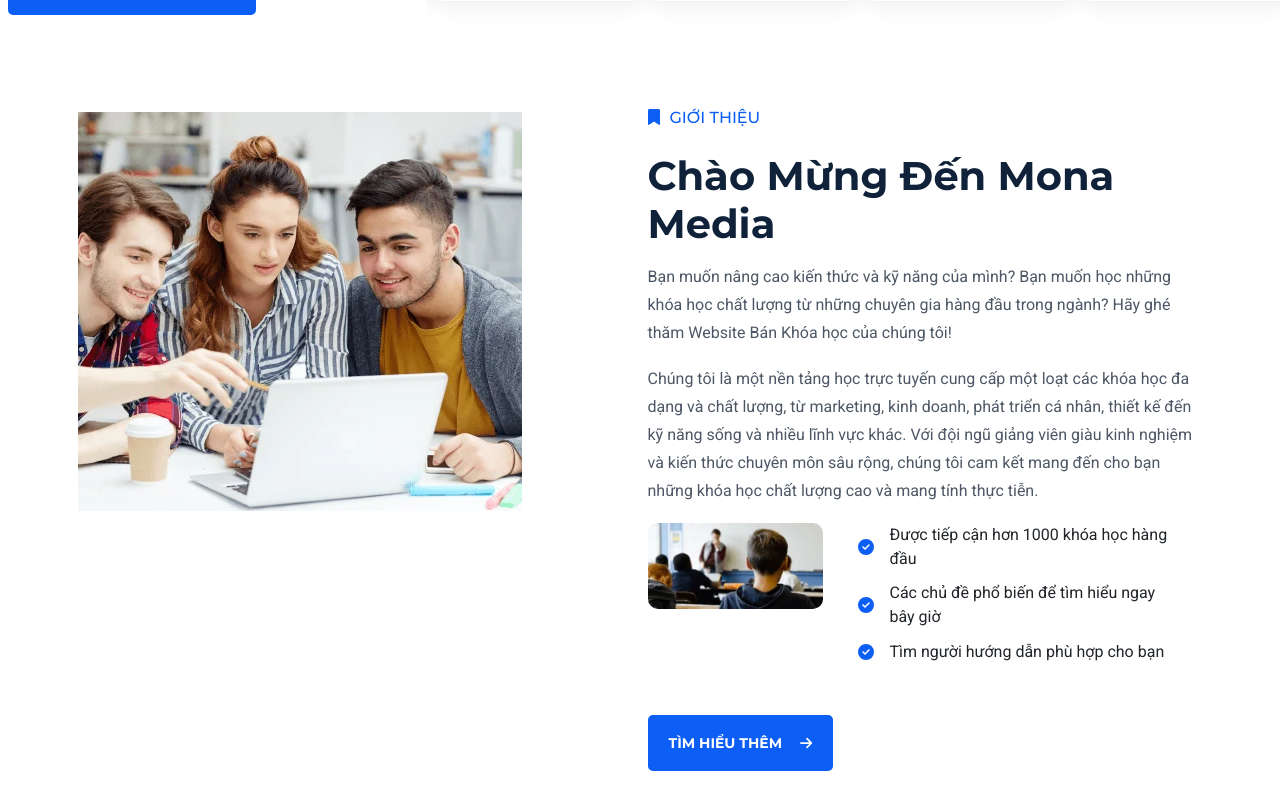
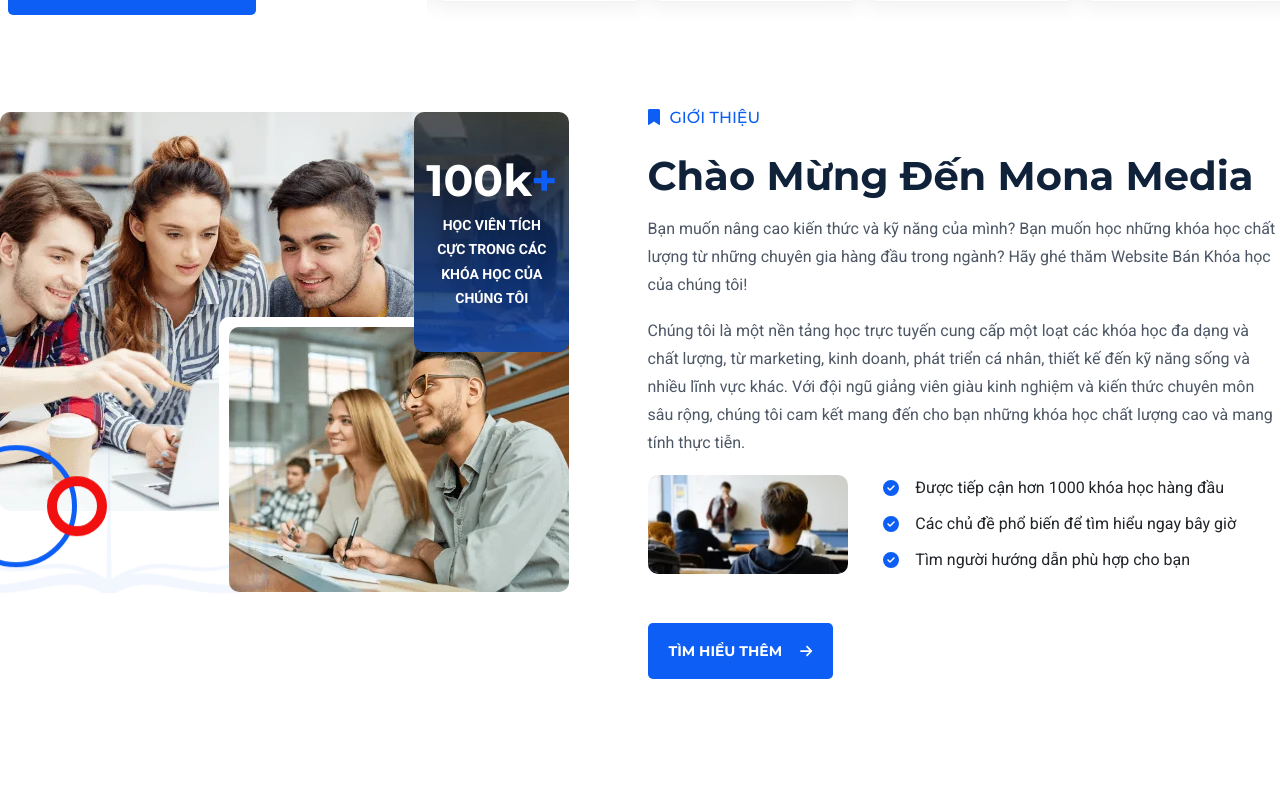
Before and after one commit to PhamQuyTung/education-ui, a React (Create React App) app: page / in a window 1280 px wide. Shown: the part 1197-2007 px from the top of the page. Built offline with nearby package versions, Linux system fonts and the light colour scheme.

Commit message:
Hoàn thành phần AboutContent & cài thêm thư viện CountUp

```diff
--- a/package.json
+++ b/package.json
@@ -22,6 +22,7 @@
         "prop-types": "^15.8.1",
         "react": "^18.3.1",
         "react-bootstrap": "^2.10.7",
+        "react-countup": "^6.5.3",
         "react-dark-mode-toggle": "^0.2.0",
         "react-dom": "^18.3.1",
         "react-i18next": "^15.4.0",
--- a/src/components/GlobalStyles/GlobalStyles.scss
+++ b/src/components/GlobalStyles/GlobalStyles.scss
@@ -32,11 +32,13 @@
     --ripple-ani-duration: 5s;
     --transition: all 0.3s linear;
     --animation-fadeIn: slideIn 0.3s ease forwards;
-    --font-Roboto: "Roboto", serif;
+    --animation-time-during: 7s linear infinite;
+    --font-Roboto: 'Roboto', serif;
 }
 
 html {
     font-size: 62.5%;
+    overflow-x: hidden;
 }
 
 body {
@@ -101,6 +103,11 @@
     background-color: rgba(0, 0, 0, 0);
 }
 
+h1 {
+    font-size: calc(1.375rem + 1.5vw);
+}
+
+//
 @keyframes slideIn {
     from {
         opacity: 0;
@@ -112,6 +119,48 @@
     }
 }
 
-h1 {
-    font-size: calc(1.375rem + 1.5vw);
+// Keyframes
+@keyframes jumpAni {
+    0% {
+        transform: translateY(0);
+    }
+    40% {
+        transform: translateY(5%);
+    }
+    100% {
+        transform: translateY(0);
+    }
 }
+
+@keyframes jumpReverseAni {
+    0% {
+        bottom: 5%;
+    }
+    40% {
+        bottom: 2%;
+    }
+    100% {
+        bottom: 5%;
+    }
+}
+
+@keyframes jumpReverseAni2 {
+    0% {
+        bottom: -1%;
+    }
+    40% {
+        bottom: -5%;
+    }
+    100% {
+        bottom: -1%;
+    }
+}
+
+@keyframes spin {
+    0% {
+        transform: rotate(0deg);
+    }
+    100% {
+        transform: rotate(360deg);
+    }
+}
--- a/src/libs/motionVariants/containerVariants.js
+++ b/src/libs/motionVariants/containerVariants.js
@@ -2,7 +2,6 @@
 //     hidden: { opacity: 0 },
 //     visible: { opacity: 1, transition: { staggerChildren: 0.2 } },
 // };
-
 const baseTransition = { duration: 0.8, ease: 'easeOut' };
 
 export const slideInFromLeft = (delay = 0) => ({
--- a/src/pages/Home/AboutContent/AboutContent.js
+++ b/src/pages/Home/AboutContent/AboutContent.js
@@ -1,46 +1,79 @@
+import React, { useState } from 'react';
+import classNames from 'classnames/bind';
+import { Row, Col } from 'react-bootstrap';
+import { motion } from 'framer-motion';
+import { useInView } from 'react-intersection-observer';
+import CountUp from 'react-countup';
+import { FontAwesomeIcon } from '@fortawesome/react-fontawesome';
+import { faCheckCircle } from '@fortawesome/free-solid-svg-icons';
+
 import styles from './AboutContent.module.scss';
-import { Container, Row, Col } from 'react-bootstrap';
-
-import classNames from 'classnames/bind';
 import Title from '~/components/Title';
 import Image from '~/components/Image';
-import image1 from '~/assets/images/Home/AboutContent/about1.webp'
-import image2 from '~/assets/images/Home/AboutContent/about_1_2.webp'
-import image3 from '~/assets/images/Home/AboutContent/about_1_3.webp'
-import image4 from '~/assets/images/Home/AboutContent/about_1_4.webp'
-import shape1 from '~/assets/images/Home/AboutContent/BookShape.webp'
-import { FontAwesomeIcon } from '@fortawesome/react-fontawesome';
-import { faCheckCircle } from '@fortawesome/free-solid-svg-icons';
+import image1 from '~/assets/images/Home/AboutContent/about1.webp';
+import image2 from '~/assets/images/Home/AboutContent/about_1_2.webp';
+import image4 from '~/assets/images/Home/AboutContent/about_1_4.webp';
+import shape1 from '~/assets/images/Home/AboutContent/BookShape.webp';
 
 const cx = classNames.bind(styles);
 
 function AboutContent() {
+    const [startCount, setStartCount] = useState(false);
+
+    // Sử dụng useInView để theo dõi phần tử vào viewport
+    const { ref, inView } = useInView({
+        triggerOnce: true, // Kích hoạt một lần
+        threshold: 0.2, // Kích hoạt khi 20% phần tử xuất hiện trong viewport
+    });
+
     return (
         <div className={cx('about-content')}>
-            <Container className={cx('wrapper')}>
-                <Row>
+            <div className={cx('wrapper')}>
+                <Row ref={ref}>
                     <Col lg={6} md={12} xs={12}>
-                        <div className={cx('content-img')}>
+                        <motion.div
+                            className={cx('content-img')}
+                            initial={{ opacity: 0, x: -400 }}
+                            animate={inView ? { opacity: 1, x: 0 } : {}} // Kích hoạt khi inView = true
+                            transition={{ duration: 1 }}
+                            onAnimationComplete={() => setStartCount(true)} // Bắt đầu Counter sau animation
+                        >
                             <div className={cx('img1-wrap')}>
-                                <Image src={image1} alt="image1" />
+                                <Image src={image1} alt="image1" className={cx('img1')} />
                             </div>
 
-                            {/* <div className={cx('img2-wrap')}>
-                                <Image src={image2} alt="image2" />
+                            <div className={cx('img2-wrap')}>
+                                <Image src={image2} alt="image2" className={cx('img2')} />
                             </div>
 
                             <div className={cx('img3-wrap')}>
-                                <Image src={image3} alt="image3" />
+                                <div className={cx('bg')}>
+                                    <div className={cx('content')}>
+                                        {/* Chỉ hiển thị Counter khi animation hoàn thành */}
+                                        {startCount && (
+                                            <h3>
+                                                <CountUp start={0} end={100} duration={3} />k
+                                                <span className={cx('theme')}>+</span>
+                                            </h3>
+                                        )}
+                                        <p>Học Viên Tích Cực Trong Các Khóa Học Của Chúng Tôi</p>
+                                    </div>
+                                </div>
                             </div>
 
-                            <div className={cx('img4-wrap')}>
-                                <Image src={shape1} alt="shape1" />
-                            </div> */}
-                        </div>
+                            <div className={cx('shape1-wrap')}>
+                                <Image src={shape1} alt="shape1" className={cx('shape1')} />
+                            </div>
+                        </motion.div>
                     </Col>
 
                     <Col lg={6} md={12} xs={12}>
-                        <div className={cx('content-title')}>
+                        <motion.div
+                            className={cx('content-title')}
+                            initial={{ opacity: 0, x: 400 }}
+                            animate={inView ? { opacity: 1, x: 0 } : {}}
+                            transition={{ duration: 1 }}
+                        >
                             <Title
                                 title="Giới thiệu"
                                 sub="Chào mừng đến Mona Media"
@@ -81,10 +114,10 @@
                                     </Col>
                                 </Row>
                             </Title>
-                        </div>
+                        </motion.div>
                     </Col>
                 </Row>
-            </Container>
+            </div>
         </div>
     );
 }
--- a/src/pages/Home/AboutContent/AboutContent.module.scss
+++ b/src/pages/Home/AboutContent/AboutContent.module.scss
@@ -3,19 +3,141 @@
 }
 
 .wrapper {
+    max-width: var(--main-container);
+    margin: 0 auto;
 }
 
 .content-img {
+    position: relative;
+    height: 490px;
+
     .img1-wrap {
+        .img1 {
+            border-radius: 10px;
+        }
     }
 
     .img2-wrap {
+        position: absolute;
+        bottom: 0;
+        right: 10%;
+        border: 10px solid #fff;
+        border-right: none;
+        border-radius: 10px;
+        overflow: hidden; /* Giới hạn phần ảnh tràn */
+        background-color: #fff;
+
+        .img2 {
+            border-radius: 10px;
+            transition: var(--transition);
+        }
     }
 
     .img3-wrap {
+        position: absolute;
+        top: 0;
+        right: 10%;
+        border-radius: 10px;
+
+        .bg {
+            max-width: 155px;
+            min-height: 240px;
+            background-image: url('../../../assets/images/Home/AboutContent/about_1_3.webp');
+            background-position: center;
+            background-repeat: no-repeat;
+            border-radius: 10px;
+            background-size: cover;
+            display: flex;
+            flex-direction: column;
+            justify-content: center;
+            align-items: center;
+
+            &:after {
+                content: '';
+                position: absolute;
+                left: 0;
+                top: 0;
+                height: 100%;
+                width: 100%;
+                background: -webkit-linear-gradient(top, rgba(13, 94, 244, 0) 0%, rgba(13, 94, 244, 0.6) 100%);
+                background: linear-gradient(180deg, rgba(13, 94, 244, 0) 0%, rgba(13, 94, 244, 0.6) 100%);
+                z-index: 1;
+                border-radius: 10px;
+            }
+
+            .content {
+                text-align: center;
+                z-index: 2;
+
+                h3 {
+                    font-size: 44px;
+                    color: var(--white-color);
+                    font-weight: 700;
+                    margin-bottom: 6px;
+                }
+
+                p {
+                    color: var(--white-color);
+                    font-size: 1.4rem;
+                    font-weight: 700;
+                    text-transform: uppercase;
+                    margin: 0 17px;
+                }
+
+                .theme {
+                    color: var(--theme-color);
+                }
+            }
+        }
     }
 
-    .img4-wrap {
+    .shape1-wrap {
+        position: relative;
+        bottom: 31%;
+        left: -8%;
+        width: 320px;
+        height: auto;
+        z-index: 3;
+        animation: jumpAni 4s linear infinite;
+
+        @keyframes jumpAni {
+            0% {
+                transform: translateY(0);
+            }
+            40% {
+                transform: translateY(7%);
+            }
+            100% {
+                transform: translateY(0);
+            }
+        }
+
+        .shape1 {
+        }
+
+        &::before {
+            content: '';
+            position: absolute;
+            left: 98px;
+            bottom: 57px;
+            border: 10px solid var(--theme-color2);
+            border-radius: 50%;
+            width: 60px;
+            height: 60px;
+        }
+
+        &::after {
+            content: '';
+            position: absolute;
+            left: 6px;
+            bottom: 26px;
+            display: block;
+            width: 122px;
+            height: 122px;
+            border: 5px solid var(--theme-color);
+            border-radius: 50%;
+            z-index: -1;
+        }
     }
 }
 
@@ -33,7 +155,6 @@
     padding-bottom: 40px;
 
     .check-img {
-
         .custom-img {
             width: 100%;
             height: auto;
@@ -51,7 +172,6 @@
     gap: 15px;
 
     .check-list {
-
     }
 
     .check-item {
--- a/src/pages/Home/Category/Category.js
+++ b/src/pages/Home/Category/Category.js
@@ -17,12 +17,10 @@
         threshold: 0.2, // Tỷ lệ phần tử cần hiển thị để trigger animation (0.2 tức 20%)
     });
 
-
-
     return (
         <div className={cx('category')}>
             <Container className={cx('wrapper')}>
-                <Row ref={ref}>
+                <Row ref={ref} initial="hidden" animate={inView ? 'visible' : 'hidden'}>
                     <Col lg={4} md={0} xs={0}>
                         <motion.div
                             initial={{ opacity: 0, y: 50 }}
```
Also changed, not shown: 1 other file (tests, documents, lock files or other folders).
